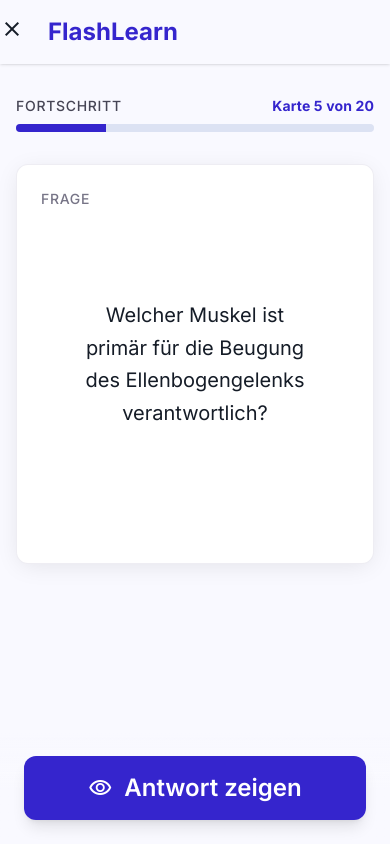
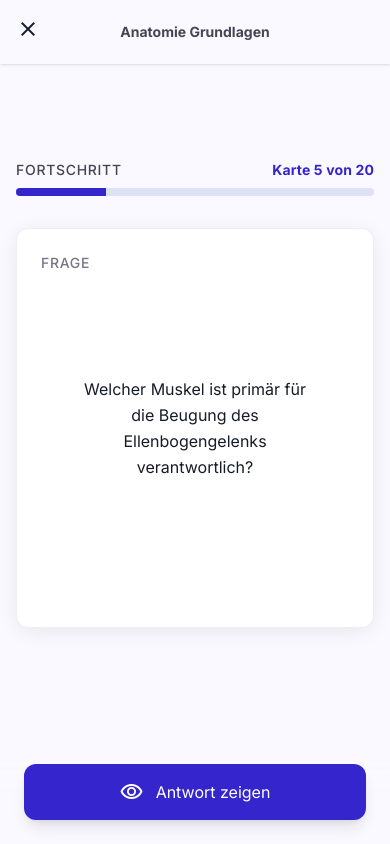
Before and after one commit to 44K33/flashcard, a React (Vite) app in the folder frontend/: page /study in a window 390 px wide. Built offline with nearby package versions, Linux system fonts and the light colour scheme.

Commit message:
Lernmodus responive optimiert

```diff
--- a/frontend/src/components/StudyCard.jsx
+++ b/frontend/src/components/StudyCard.jsx
@@ -28,7 +28,7 @@ function StudyCard({ isFlipped }) {
             <span className="absolute top-6 left-6 font-label-sm text-label-sm text-outline uppercase tracking-wider">
               Frage
             </span>
-            <h2 className="font-card-content text-card-content text-on-surface leading-relaxed max-w-[80%]">
+            <h2 className="font-card-content text-[16px] md:text-card-content text-on-surface leading-relaxed max-w-[80%]">
               Welcher Muskel ist primär für die Beugung des Ellenbogengelenks
               verantwortlich?
             </h2>
--- a/frontend/src/components/StudyControls.jsx
+++ b/frontend/src/components/StudyControls.jsx
@@ -1,32 +1,51 @@
 function StudyControls({ isFlipped, setIsFlipped }) {
   return (
+    // fixed bottom = fixiert am unteren Rand
+    // bg-gradient-to-t = Verlauf von unten nach oben, damit Inhalt nicht abrupt endet
     <div className="fixed bottom-0 left-0 w-full p-6 bg-gradient-to-t from-background via-background to-transparent md:bg-transparent md:relative md:p-0 md:mt-12 flex flex-col items-center gap-4">
 
       {/* isFlipped = false: Antwort zeigen Button */}
       {!isFlipped && (
         <button
           onClick={() => setIsFlipped(true)}
-          className="w-full max-w-[400px] py-4 bg-primary text-on-primary rounded-xl font-headline-md text-headline-md flex items-center justify-center gap-3 shadow-lg hover:bg-primary/90 transition-all active:scale-95 cursor-pointer">
+          className="w-full max-w-[400px] py-4 bg-primary text-on-primary rounded-xl text-[16px] md:font-headline-md md:text-headline-md flex items-center justify-center gap-3 shadow-lg hover:bg-primary/90 transition-all active:scale-95 cursor-pointer">
+          {/* visibility = Auge-Icon */}
           <span className="material-symbols-outlined">visibility</span>
           Antwort zeigen
         </button>
       )}
 
-      {/* isFlipped = true: Nochmal / Gewusst Buttons */}
+      {/* isFlipped = true: Nochmal / Gut / Einfach Buttons */}
       {isFlipped && (
-        <div className="w-full max-w-[640px] grid grid-cols-2 gap-4">
-          <button
-            onClick={() => setIsFlipped(false)}
-            className="flex flex-col items-center justify-center py-4 bg-surface-container-lowest border-2 border-error/20 text-error rounded-xl hover:bg-error-container/20 transition-all active:scale-95 group cursor-pointer">
-            <span className="material-symbols-outlined text-4xl mb-1 group-hover:scale-110 transition-transform">cancel</span>
-            <span className="font-bold">Nicht gewusst</span>
+        <div className="flex flex-row gap-3 md:gap-6 w-full max-w-[640px] justify-center">
+
+          {/* Nochmal Button */}
+          <button className="flex-1 flex flex-col items-center gap-1 group" onClick={() => setIsFlipped(false)}>
+            <div className="w-full h-10 md:h-14 bg-white border-2 border-error/20 rounded-xl flex items-center justify-center text-error group-hover:bg-error/5 group-active:scale-95 transition-all duration-200">
+              <span className="material-symbols-outlined text-[18px] md:text-[24px]">refresh</span>
+              <span className="ml-2 text-sm md:text-body-md font-bold">Nochmal</span>
+            </div>
+            <span className="font-caption text-caption text-outline">Taste 1</span>
           </button>
-          <button
-            onClick={() => setIsFlipped(false)}
-            className="flex flex-col items-center justify-center py-4 bg-primary text-on-primary rounded-xl shadow-lg transition-all active:scale-95 group cursor-pointer">
-            <span className="material-symbols-outlined text-4xl mb-1 group-hover:scale-110 transition-transform">check_circle</span>
-            <span className="font-bold">Gewusst</span>
+
+          {/* Gut Button */}
+          <button className="flex-1 flex flex-col items-center gap-1 group" onClick={() => setIsFlipped(false)}>
+            <div className="w-full h-10 md:h-14 bg-primary text-white rounded-xl flex items-center justify-center group-hover:bg-primary-container group-active:scale-95 transition-all duration-200 shadow-sm">
+              <span className="material-symbols-outlined text-[18px] md:text-[24px]">thumb_up</span>
+              <span className="ml-2 text-sm md:text-body-md font-bold">Gut</span>
+            </div>
+            <span className="font-caption text-caption text-outline">Taste 2</span>
           </button>
+
+          {/* Einfach Button */}
+          <button className="flex-1 flex flex-col items-center gap-1 group" onClick={() => setIsFlipped(false)}>
+            <div className="w-full h-10 md:h-14 bg-white border-2 border-secondary/20 rounded-xl flex items-center justify-center text-secondary group-hover:bg-secondary/5 group-active:scale-95 transition-all duration-200">
+              <span className="material-symbols-outlined text-[18px] md:text-[24px]">bolt</span>
+              <span className="ml-2 text-sm md:text-body-md font-bold">Einfach</span>
+            </div>
+            <span className="font-caption text-caption text-outline">Taste 3</span>
+          </button>
+
         </div>
       )}
 
--- a/frontend/src/components/StudyHeader.jsx
+++ b/frontend/src/components/StudyHeader.jsx
@@ -1,21 +1,27 @@
 function StudyHeader() {
   return (
-    <header className="fixed top-0 left-0 w-full z-50 flex justify-between items-center px-container-padding-mobile md:px-container-padding-desktop h-16 bg-surface shadow-sm transition-all duration-200">
+    <header className="fixed top-0 left-0 w-full z-50 flex justify-between items-center px-4 md:px-8 h-16 bg-surface shadow-sm transition-all duration-200 relative">
+      {/* Linker Bereich: X-Button und Logo (Logo nur auf Desktop) */}
       <div className="flex items-center gap-4">
-        <button className="p-2 -ml-2 rounded-full hover:bg-surface-container transition-colors active:scale-95">
+        <button className="p-2 -ml-2 rounded-full hover:bg-surface-container transition-colors active:scale-95 border-0 outline-none cursor-pointer">
           <span className="material-symbols-outlined text-on-surface">
             close
           </span>
         </button>
-        <h1 className="font-headline-md text-headline-md font-bold text-primary">
+        {/* hidden md:block = Logo nur auf Desktop sichtbar */}
+        <h1 className="hidden md:block font-headline-md text-headline-md font-bold text-primary">
           FlashLearn
         </h1>
       </div>
-      <div className="hidden md:flex gap-6 items-center">
-        <span className="font-body-md text-body-md text-on-surface-variant">
-          Lernmodus: <span className="font-bold">Anatomie Grundlagen</span>
+
+      {/* Deck-Name: auf Mobile sichtbar, auf Desktop zentriert */}
+      <div className=" absolute left-1/2 -translate-x-1/2 flex gap-6 items-center">
+        <span className="text-sm md:text-body-md font-body-md text-body-md text-on-surface-variant">
+          <span className="font-bold">Anatomie Grundlagen</span>
         </span>
       </div>
+
+      {/* Rechter Bereich: leer für justify-between */}
       <div className="flex items-center"></div>
     </header>
   );
```
